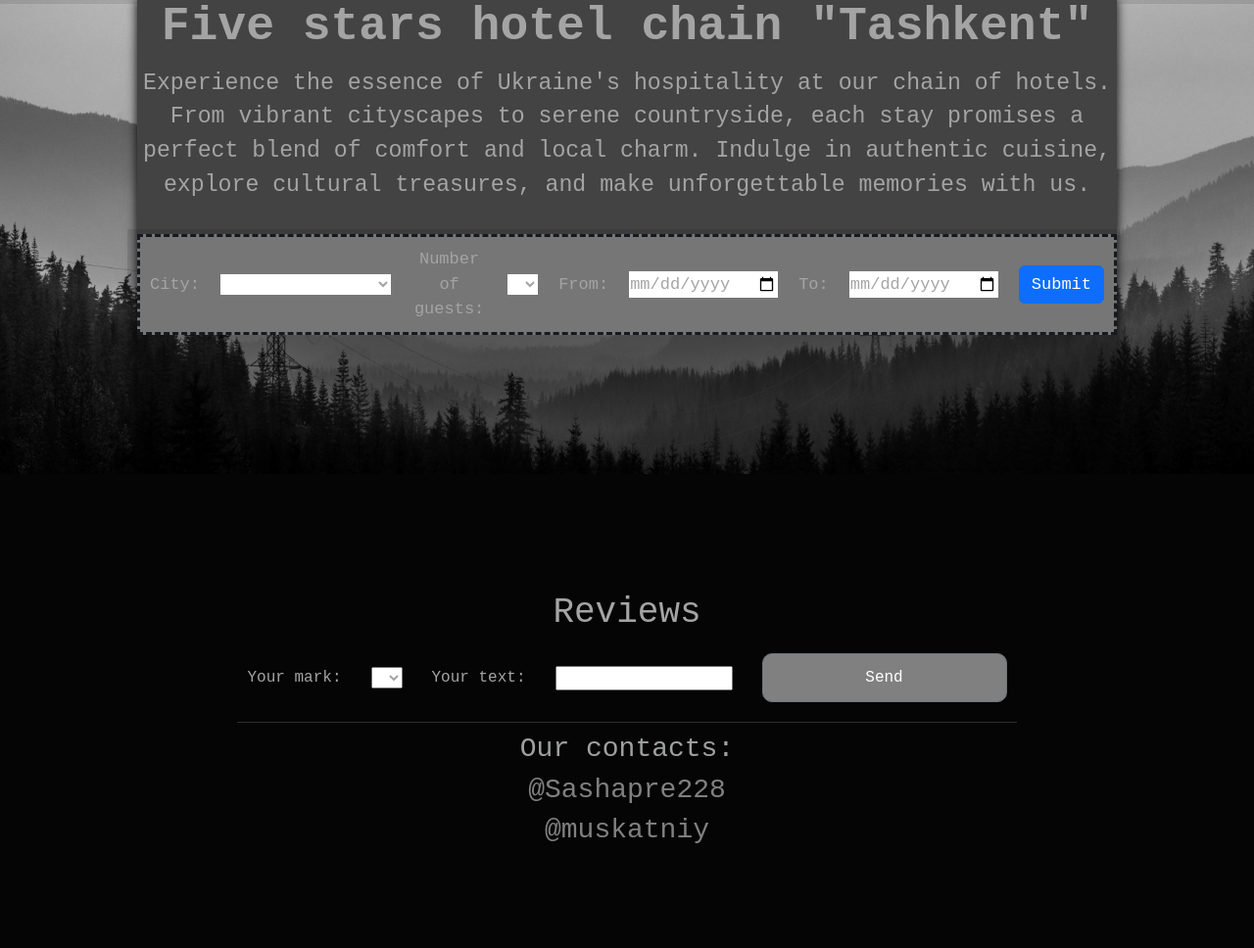
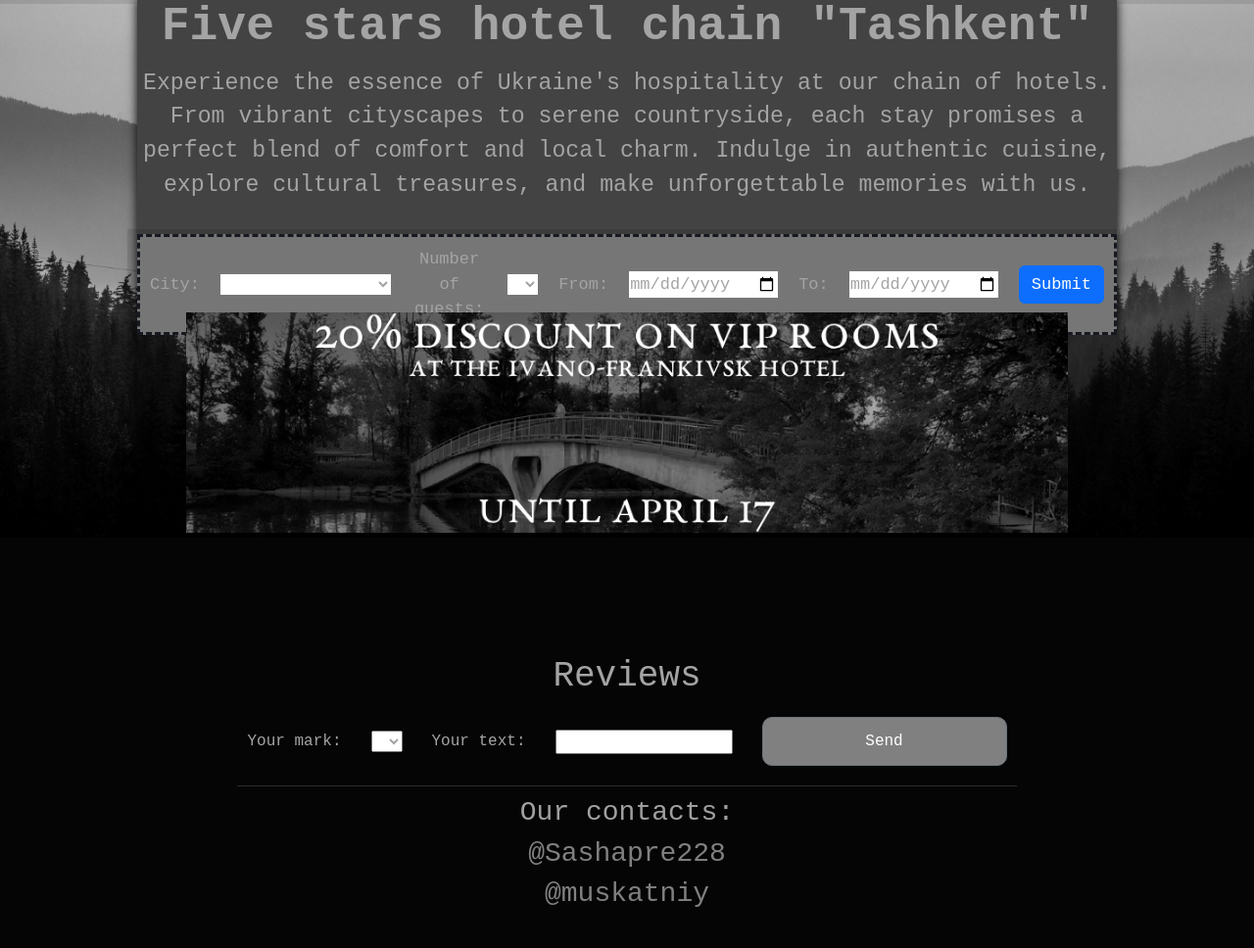
Before and after one commit to OleksandrKasapchuk/hotel_booking, a Django app: page / in a window 1280 px wide. Shown: the part 81-1049 px from the top of the page at 98% size. Before the commit the page ends 942 px from the top, so only its background shows below. Run offline with Django 5.2, Linux system fonts and the light colour scheme; data that the repository does not hold is empty.

Commit message:
redesign + ad + cock

```diff
--- a/static/css/style.css
+++ b/static/css/style.css
@@ -354,6 +354,20 @@ main a:visited {
     flex-direction: column;
 }
 
+.ad {
+    height: 90%;
+    width: 90%;
+    display: flex;
+    text-align: center;
+}
+
+.ad_container {
+    display: flex;
+    flex-direction: column;
+    align-items: center;
+    justify-content: center;
+}
+
 @media(max-width: 1000px){
     .hideOnMobile{
         display: none;
--- a/templates/booking/index.html
+++ b/templates/booking/index.html
@@ -9,6 +9,9 @@
 	</header>
 
 	<nav class="nav-index">{% include "booking/search_room.html" %}</nav>
+	<div class="ad_container">
+		<img src="../../static/images/mist_ad.jpg" alt="20%_discount_vip_if" class="ad">
+	</div>
 </main>
 {% endblock %}
 {% block footer %}
```
Also changed, not shown: static/images/mist_ad.jpg (added), static/images/ratusha_ad.jpg (added).
